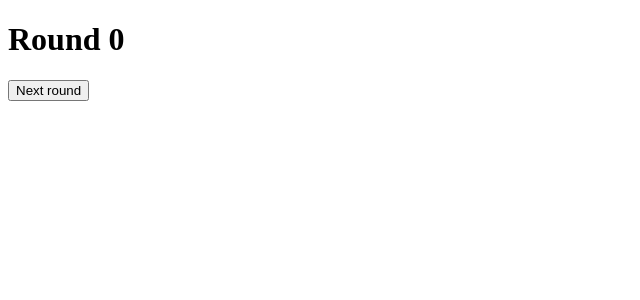
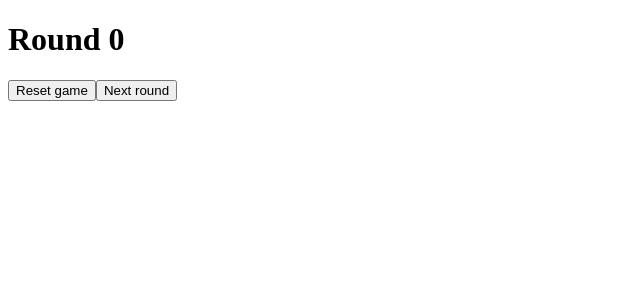
Before and after one commit to clucasalcantara/little-foda, a Next.js app: page /game in a window 1280 px wide. Shown: the top 300 px of the page, without its empty margins (0-640 px from the left). Built offline with nearby package versions, Linux system fonts and the light colour scheme.

Commit message:
feat: Add first round validation and min number of players

```diff
--- a/src/pages/game/index.tsx
+++ b/src/pages/game/index.tsx
@@ -4,17 +4,36 @@ import type { NextPage } from 'next'
 import { Player } from '../../components';
 
 import { AppContext } from '../../store';
+import { useRouter } from 'next/router';
 
 const Game: NextPage = () => {
-    const appContext = useContext(AppContext);
+  const router = useRouter();
+  const appContext = useContext(AppContext);
 
     const { store, gameActions }: any = appContext;
+
+    const handleResetGame = () => {
+        gameActions.resetGame();
+        router.push('/');
+    }
+
+    const handleStartRound = () => {
+        const total = store.round && store.players.map((player: any) => player.goal).reduce((a: number, b: number) => a + b);
+
+        if(store.round > 1 && store.round == total){
+            return false
+        }
+        return true;
+    }
 
     return (
         <>
             <h1>Round {store.round}</h1>
             {store.players.map((player: any): any => <Player id={player.id} key={player.id} />)}
-            <button type="submit" onClick={() => gameActions.nextRound(store)}>Next round</button>
+            <button type="submit" onClick={handleResetGame}>Reset game</button>
+            {!handleStartRound() ?
+                <button type="submit" onClick={handleStartRound}>Start round</button> :
+                <button type="submit" onClick={() => gameActions.nextRound(store)}>Next round</button>}
         </>
     )
 }
--- a/src/pages/index.tsx
+++ b/src/pages/index.tsx
@@ -23,6 +23,8 @@ const handleSubmitPlayers = () => {
 
     gameActions.nextRound(store);
 
+    if(store.players.length < 2) return;
+
     router.push('/game');
   }
 
--- a/src/store/index.tsx
+++ b/src/store/index.tsx
@@ -25,6 +25,7 @@ export const ContextWrapper: React.FC = (props) => {
 
             setStore({ ...currentStore });
         },
+        resetGame: () => setStore({ players: [], round: 0})
 	});
 
 	return (
--- a/src/store/types.ts
+++ b/src/store/types.ts
@@ -3,7 +3,7 @@ import type { PlayerType } from "../components";
 export interface StoreInterface {
   players: PlayerType[];
   round: number;
-};
+}
 
 export interface GoalUpdateInterface {
   currentStore: StoreInterface;
@@ -15,5 +15,5 @@ export interface GameEngineInterface {
   addPlayer(currentStore: StoreInterface, player: PlayerType): void;
   nextRound(currentStore: StoreInterface): void;
   handlePlayerGoal({ currentStore, playerId, goal }: GoalUpdateInterface): void;
-
-};
+  resetGame(): void;
+}
```
Lines whose indentation alone changed are shown as unchanged.
